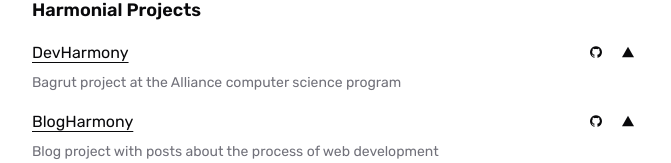
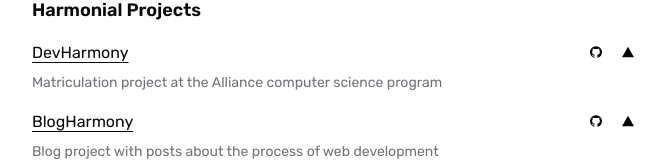
Before and after one commit to table-harmony/tableharmony, a Next.js app: page / in a window 1280 px wide. Shown: the part 164-327 px from the top of the page, without its empty margins (304-975 px from the left). Built offline with nearby package versions, Linux system fonts and the light colour scheme.

Commit message:
Update page.tsx

```diff
--- a/src/app/(main)/page.tsx
+++ b/src/app/(main)/page.tsx
@@ -24,7 +24,7 @@ export default function HomePage() {
             </div>
           </header>
           <footer className="text-muted-foreground text-sm">
-            Bagrut project at the Alliance computer science program
+            Matriculation project at the Alliance computer science program
           </footer>
         </article>
         <article className="flex flex-col gap-2">
```
Also changed, not shown: package.json (+4 -4 lines), 1 other file (tests, documents, lock files or other folders).
